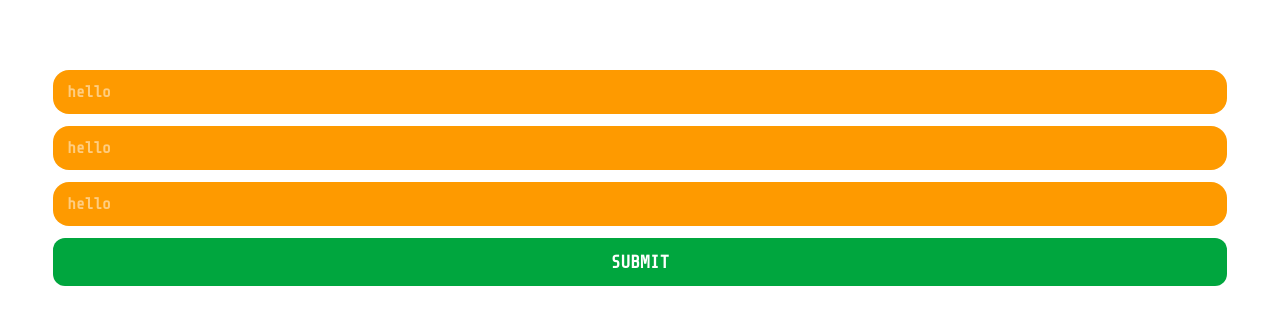
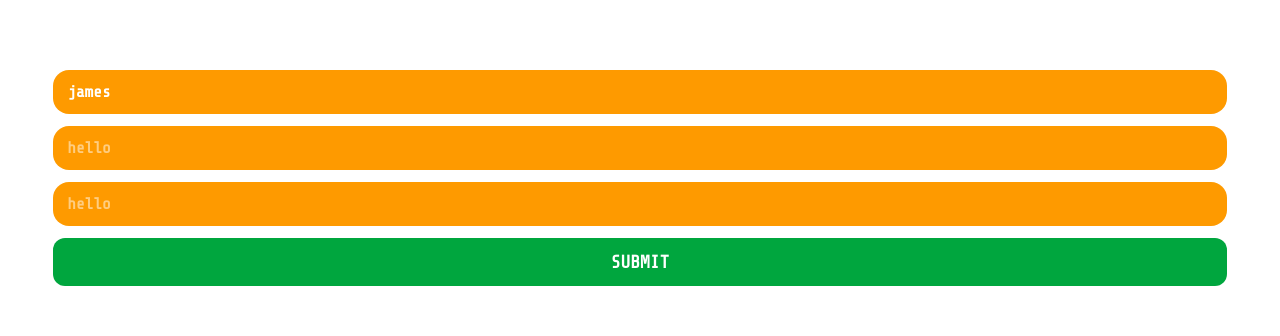
Before and after one commit to rakib-hasan-78/router-form, a React (Vite) app: page /contact in a window 1280 px wide. Shown: the part 303-639 px from the top of the page. Built offline with nearby package versions, Linux system fonts and the light colour scheme.

Commit message:
using object in state to get multiple data at a time

```diff
--- /dev/null
+++ b/src/components/Component/ObjForm/ObjForm.jsx
@@ -0,0 +1,40 @@
+import React, { useState } from 'react';
+
+const ObjForm = ({handler}) => {
+    const [formObj, setFormObj] = useState({name : 'james', email: '', password: ''});
+    const dataHandler = (prop, value)=>{
+        setFormObj(formObj=>({
+            ...formObj,
+            [prop]:value,
+        }))
+    }
+    const formHandler =e=>{
+        e.preventDefault();
+        console.log(formObj);
+        handler();
+        setFormObj({name : 'james', email: '', password: ''})
+    }
+
+    return (
+       <div className='w-full min-h-screen flex flex-col items-center justify-center'>
+            <form onSubmit={formHandler} className='w-full flex flex-col items-center space-y-3 text-white'>
+                <input
+                value={formObj.name} onChange={(e)=>dataHandler('name', e.target.value)}
+                 className='w-full py-2.5 outline-0 bg-amber-500 rounded-2xl px-3.5 ' type="text" name="name" id="" placeholder='hello' />
+
+                <input
+                value={formObj.email} onChange={e=>dataHandler('email', e.target.value)}
+                 className='w-full py-2.5 outline-0 bg-amber-500 rounded-2xl px-3.5 ' type="email" name="email" id="" placeholder='hello' />
+
+                <input
+                value={formObj.password} onChange={e=>dataHandler('password', e.target.value)}
+                className='w-full py-2.5 outline-0 bg-amber-500 rounded-2xl px-3.5 ' type="password" name="pwd" id="" placeholder='hello' />
+
+                <input
+                className='bg-green-600 py-2.5 min-w-full rounded-xl text-lg uppercase cursor-pointer' type="submit" value="submit" />
+            </form>
+        </div>
+    );
+};
+
+export default ObjForm;
--- a/src/components/Pages/Contact.jsx
+++ b/src/components/Pages/Contact.jsx
@@ -1,5 +1,6 @@
 import React from 'react';
-import BasicCont from '../Component/BasicCont/BasicCont';
+// import BasicCont from '../Component/BasicCont/BasicCont';
+import ObjForm from './../Component/ObjForm/ObjForm';
 
 const Contact = () => {
     const submitHandler = () =>{
@@ -9,8 +10,9 @@ const Contact = () => {
     return (
         <section className='w-full h-auto'>
             <main>
+                {/* <BasicCont givenHandler={submitHandler} /> */}
             {
-                <BasicCont givenHandler={submitHandler} />
+                <ObjForm handler={submitHandler} />
             }
             </main>
         </section>
```
